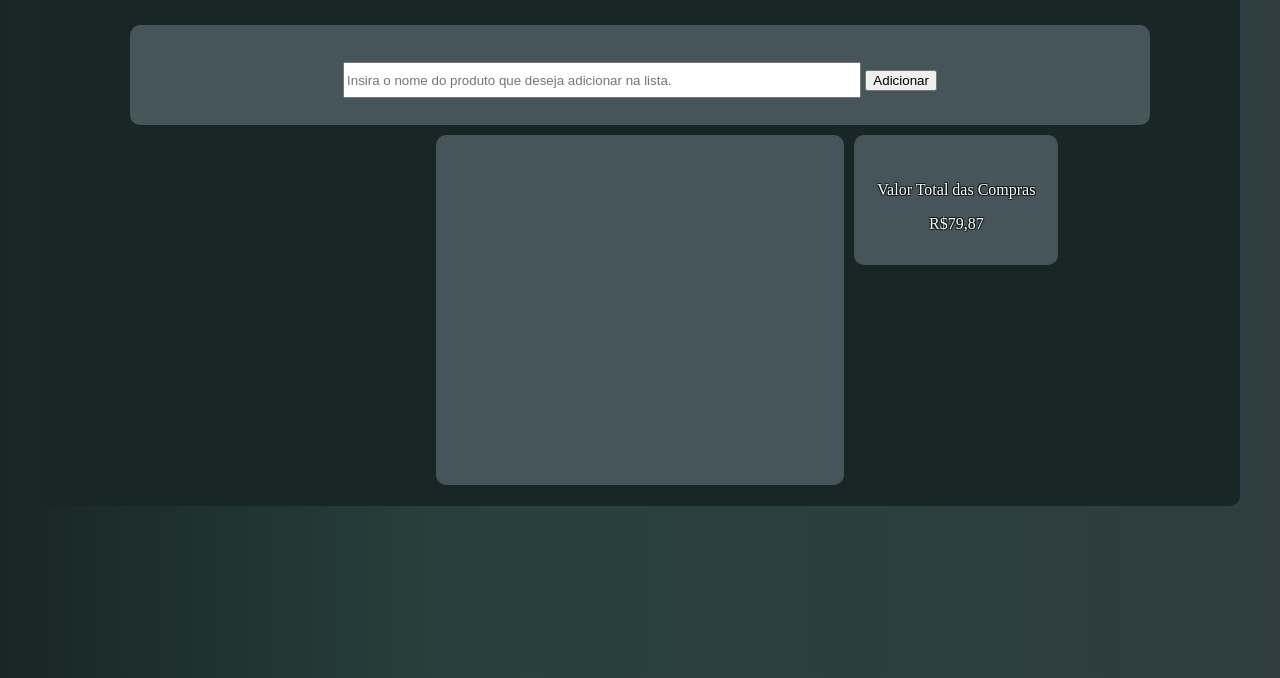
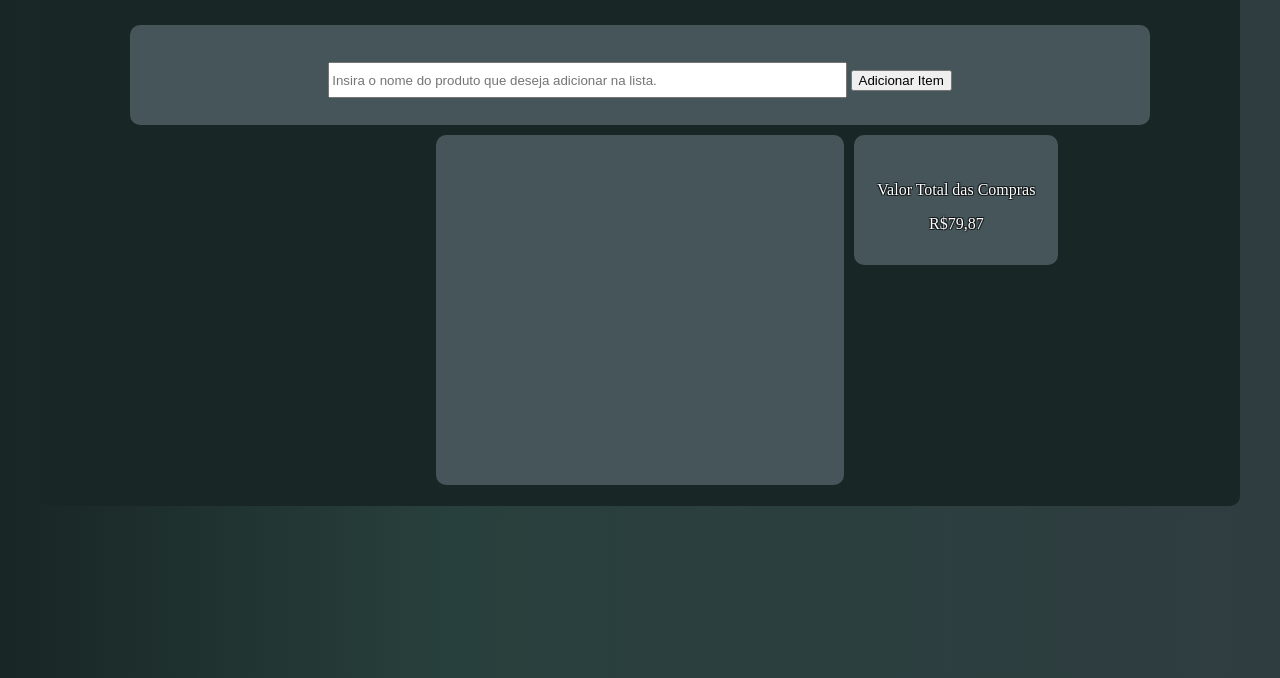
Before and after one commit to feliperi0s/Projeto01, a plain HTML site: page index.html in a window 1280 px wide. Shown: the part 122-800 px from the top of the page. Drawn offline with Linux system fonts and the light colour scheme.

Commit message:
Update index.html

```diff
--- a/index.html
+++ b/index.html
@@ -20,7 +20,7 @@
         <section id="adicionarIten">
             <div>
                 <input type="text" name="" id="adicionar" placeholder="Insira o nome do produto que deseja adicionar na lista.">
-                <button onclick="adicionarNaLista()" id="botao">Adicionar</button>
+                <button onclick="adicionarNaLista()" id="botao" title="Botão para Adicionar Item digitado no campo texto">Adicionar Item</button>
             </div>
         </section>
 
```
